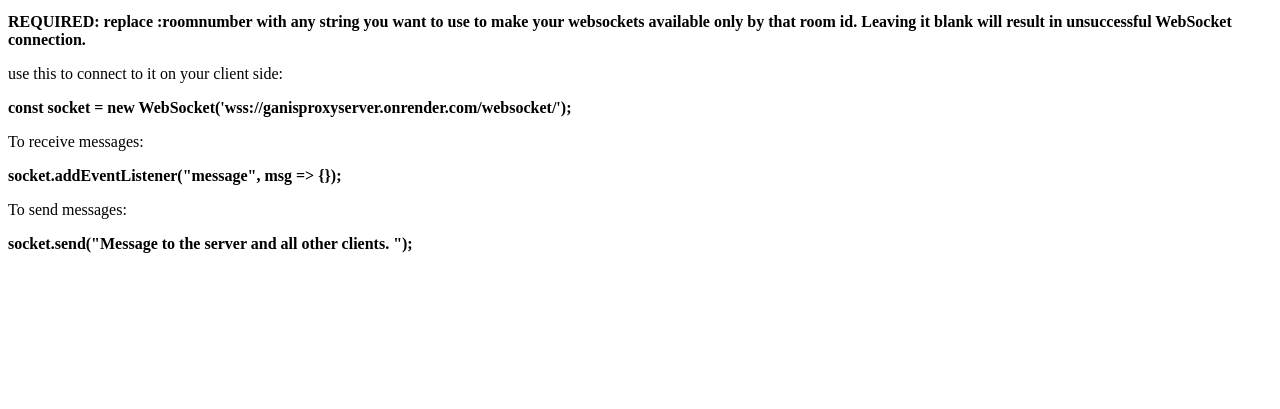
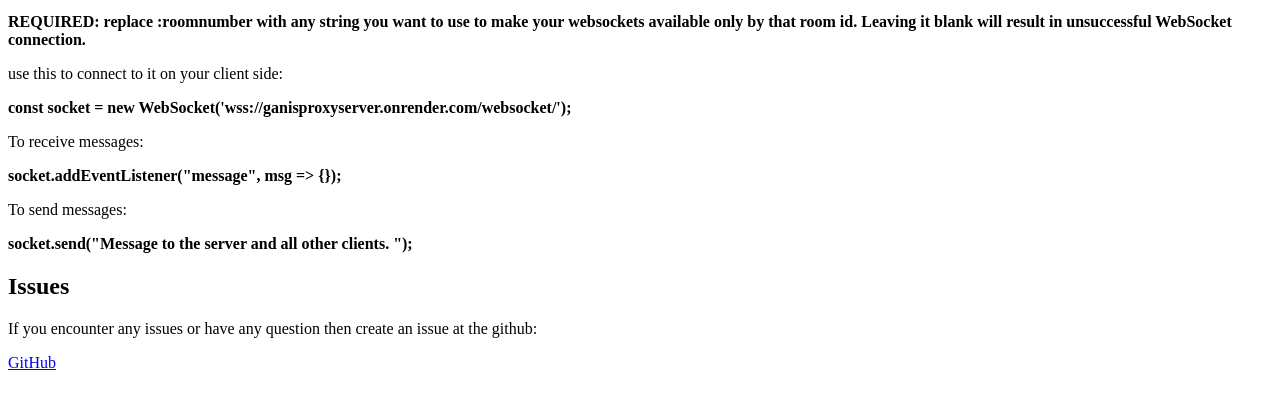
Before and after one commit to gani2009/proxy-server, a website: page index.html in a window 1280 px wide. Shown: the part 301-710 px from the top of the page. Drawn offline with Linux system fonts and the light colour scheme.

Commit message:
add github link

```diff
--- a/index.html
+++ b/index.html
@@ -21,5 +21,9 @@
     <p style="font-weight: bold;">socket.addEventListener("message", msg => {});</p>
     <p>To send messages: </p>
     <p style="font-weight: bold;">socket.send("Message to the server and all other clients. ");</p>
+
+    <h2>Issues</h2>
+    <p>If you encounter any issues or have any question then create an issue at the github:</p>
+    <a href="https://ganisproxyserver.onrender.com">GitHub</a>
 </body>
 </html>
```
